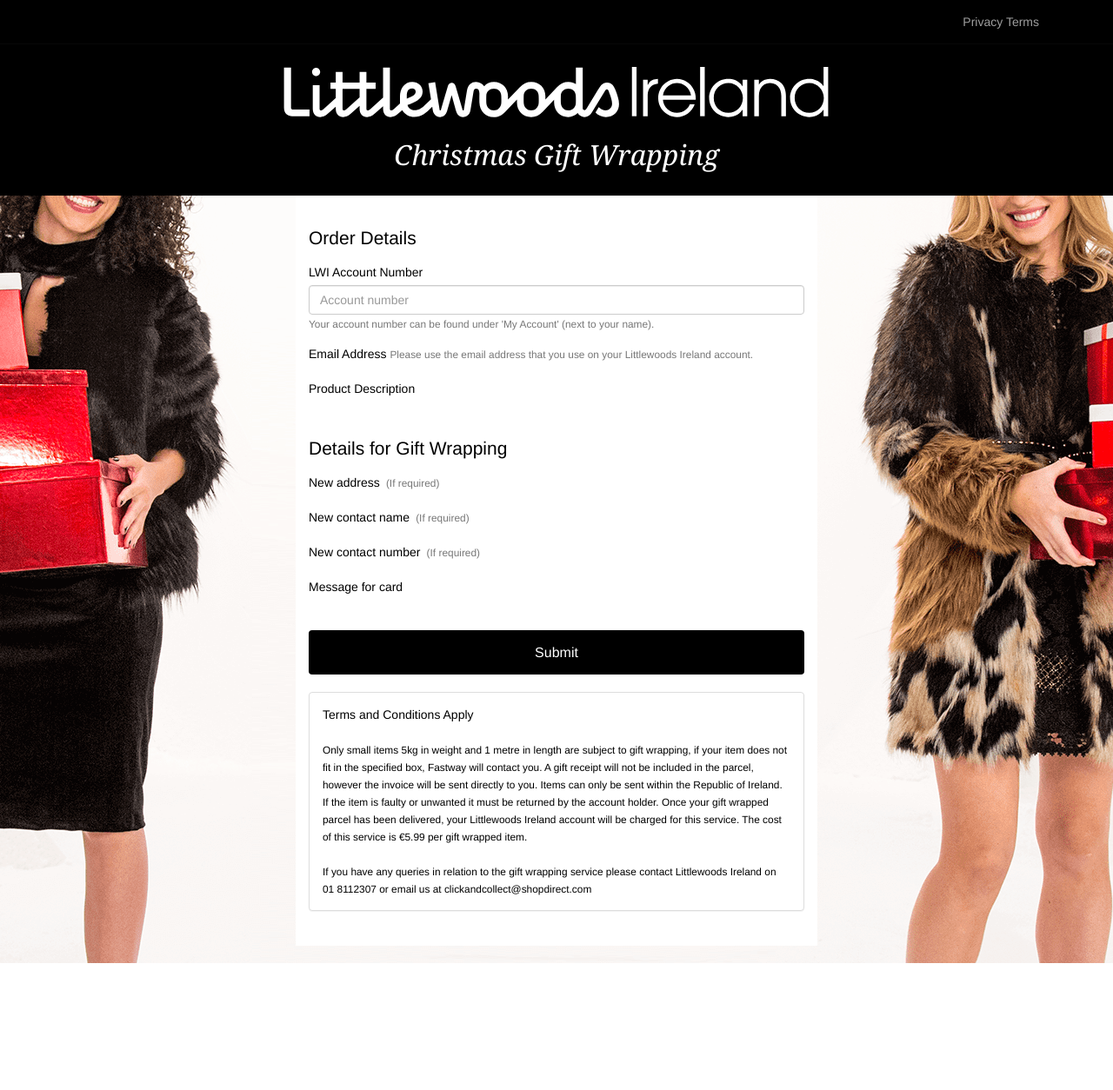
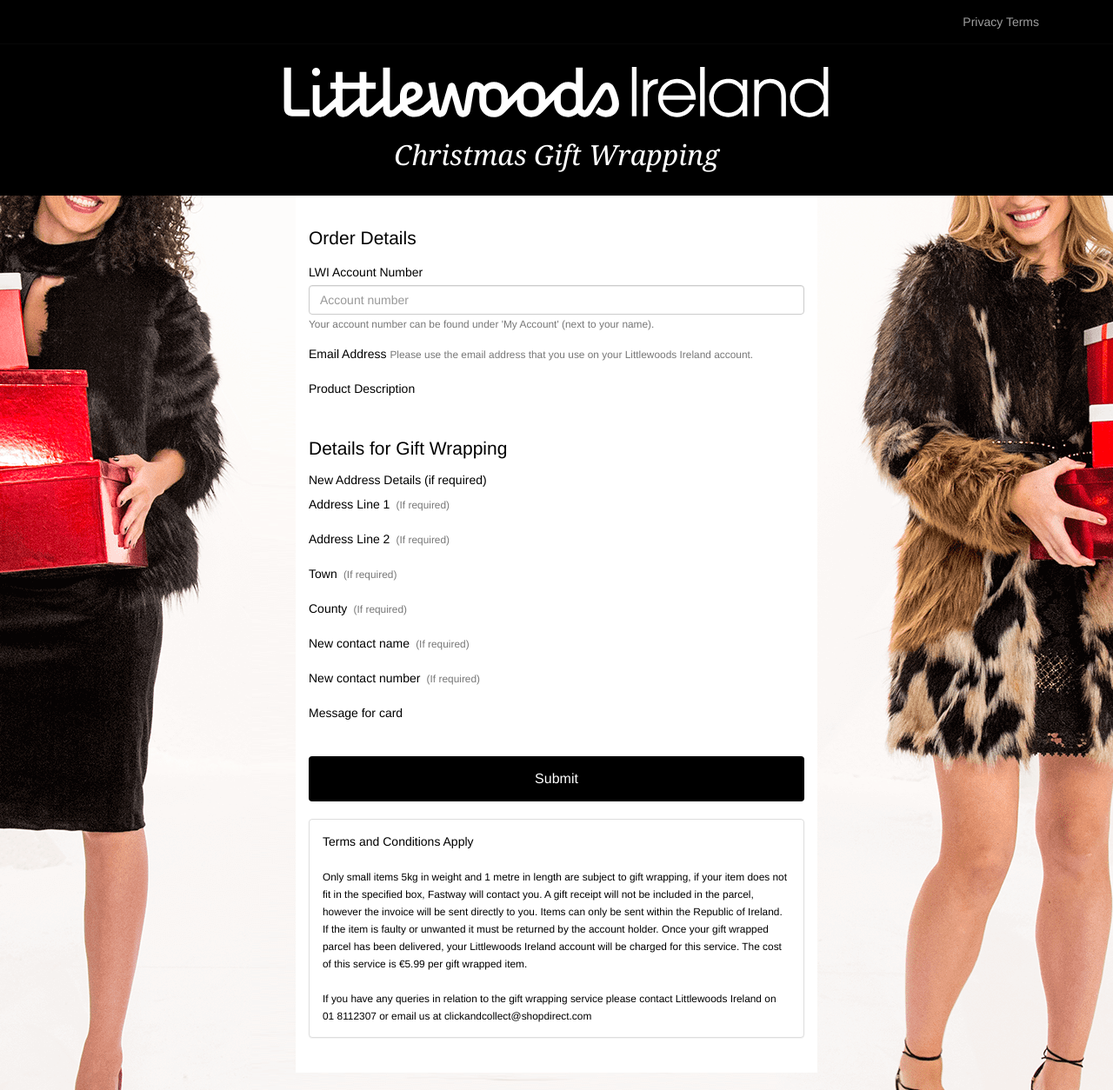
Before and after one commit to parcelconnect/littlewoods-testing, a Django app: a page that uses idv/templates/giftwrap/customer_request.html in a window 1280 px wide. Shown: the whole page at 87% size. Before the commit the page ends 1108 px from the top, so only its background shows below. Run offline with Django 3.2, Linux system fonts and the light colour scheme; parts of the project's set-up code (start-up, migrations or seed data) failed here and were passed over; some libraries are stand-ins or nearby versions.

Commit message:
Add new address fields to the form

```diff
--- a/idv/giftwrap/forms.py
+++ b/idv/giftwrap/forms.py
@@ -20,8 +20,15 @@
     class Meta:
         model = GiftWrapRequest
         fields = [
-            'account_number', 'email', 'product_description',
-            'divert_address1', 'divert_contact_name', 'divert_contact_number',
+            'account_number',
+            'email',
+            'product_description',
+            'divert_address1',
+            'divert_address2',
+            'divert_town',
+            'divert_county',
+            'divert_contact_name',
+            'divert_contact_number',
             'card_message'
         ]
 
--- a/idv/templates/giftwrap/customer_request.html
+++ b/idv/templates/giftwrap/customer_request.html
@@ -36,11 +36,30 @@
                </div>
                <div class="clear"></div>
                <h4>Details for Gift Wrapping</h4>
+               <h5>New Address Details (if required)</h5>
                <div class="form-group">
-                  <label for="lwi-email-address">New address</label>
+                  <label for="lwi-email-address">Address Line 1</label>
                   <small class="form-text text-muted">&nbsp;(If required)</small>
-                  {{form.divert_address.errors}}
-                  {{ form.divert_address|attr:"type:text"|add_class:"form-control"|attr:"id:lwi-contact-name"|attr:"placeholder:New address" }}
+                  {{form.divert_address1.errors}}
+                  {{ form.divert_address1|attr:"type:text"|add_class:"form-control"|attr:"id:lwi-contact-name"|attr:"placeholder:Address line 1" }}
+               </div>
+               <div class="form-group">
+                  <label for="lwi-email-address">Address Line 2</label>
+                  <small class="form-text text-muted">&nbsp;(If required)</small>
+                  {{form.divert_address2.errors}}
+                  {{ form.divert_address2|attr:"type:text"|add_class:"form-control"|attr:"id:lwi-contact-name"|attr:"placeholder:Address line 2" }}
+               </div>
+               <div class="form-group">
+                  <label for="lwi-email-address">Town</label>
+                  <small class="form-text text-muted">&nbsp;(If required)</small>
+                  {{form.divert_town.errors}}
+                  {{ form.divert_town|attr:"type:text"|add_class:"form-control"|attr:"id:lwi-contact-name"|attr:"placeholder:Town" }}
+               </div>
+               <div class="form-group">
+                  <label for="lwi-email-address">County</label>
+                  <small class="form-text text-muted">&nbsp;(If required)</small>
+                  {{form.divert_county.errors}}
+                  {{ form.divert_county|attr:"type:text"|add_class:"form-control"|attr:"id:lwi-contact-name"|attr:"placeholder:County" }}
                </div>
                <div class="form-group">
                   <label for="lwi-email-address">New contact name</label>
```
